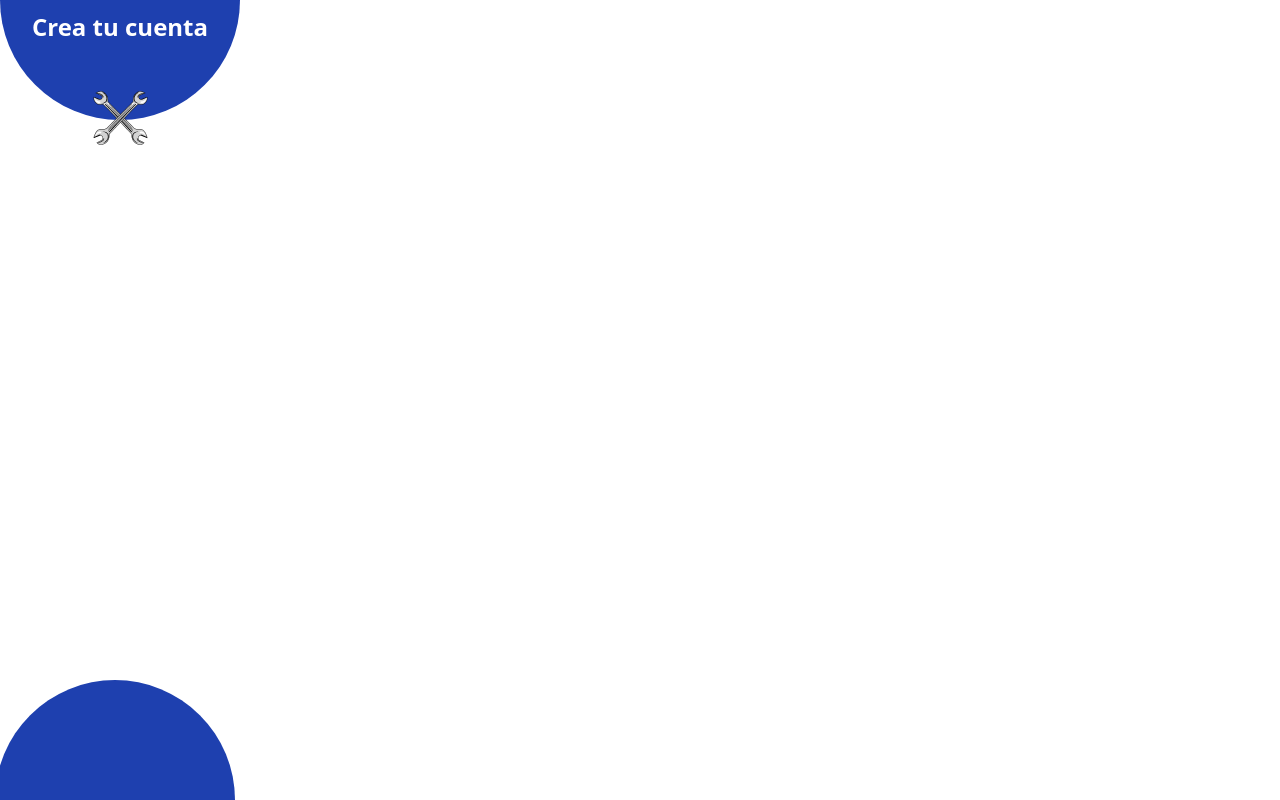
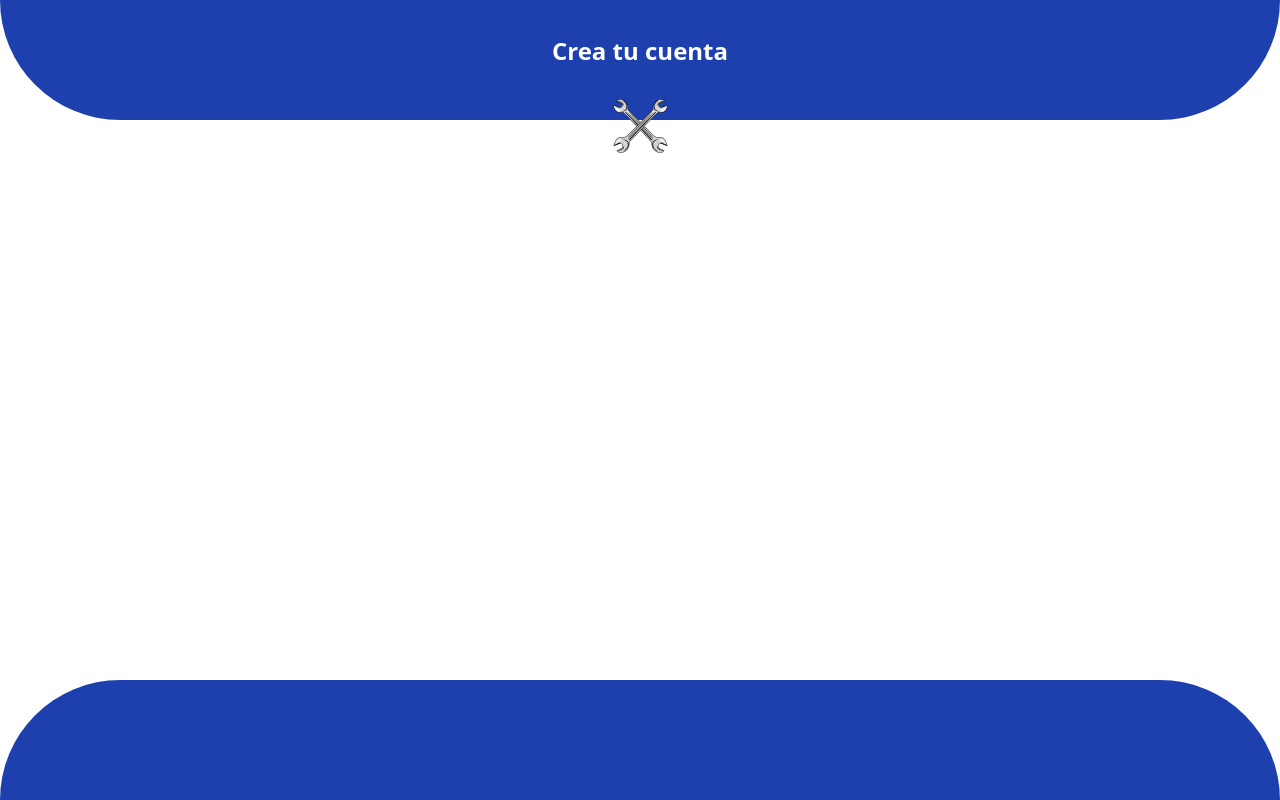
Before and after one commit to Karen-Hoil/taller_react, a React (Create React App) app: page / in a window 1280 px wide. Built offline with nearby package versions, Linux system fonts and the light colour scheme.

Commit message:
aletere navbar y footer

```diff
--- a/package.json
+++ b/package.json
@@ -6,6 +6,7 @@
         "@testing-library/jest-dom": "^5.17.0",
         "@testing-library/react": "^13.4.0",
         "@testing-library/user-event": "^13.5.0",
+        "bootstrap": "^5.3.2",
         "react": "^18.2.0",
         "react-dom": "^18.2.0",
         "react-router-dom": "^6.21.3",
--- a/src/components/Footer.jsx
+++ b/src/components/Footer.jsx
@@ -4,13 +4,10 @@ export default function Footer() {
   return (
     <>
       <div
-        className="fixed bottom-0 left-0 bg-blue-800 w-60 h-60 rounded-full mx-auto"
+        className="fixed bottom-44 bg-blue-800 w-screen h-60 rounded-full"
         style={{
           position: "fixed",
-          bottom: "-120px",
-          left: "9%",
-          transform: "translateX(-50%)",
-          overflow: "visible",
+          bottom: "-120px"
         }}
       ></div>
     </>
--- a/src/components/Navbar.jsx
+++ b/src/components/Navbar.jsx
@@ -4,22 +4,19 @@ export default function Navbar(propiedades) {
   return (
     <>
       <div
-        className="w-60 h-60 rounded-full bg-blue-800 flex flex-col items-center justify-center"
+        className="w-screen h-60 rounded-full bg-blue-800 flex flex-col items-center justify-center fixed z-10 overflow-visible"
         style={{
           position: "fixed",
-          top: "-120px",
-          left: "0%",
-          transfrm: "translateX(-50%)",
-          overflow: "visible",
+          top: "-120px"
         }}
       >
-        <h1 className="text-2xl text-white mt-40">
+        <h1 className="text-2xl text-white mt-48">
           <b>{propiedades.titulo}</b>
         </h1>
         <img
           src={propiedades.imagen}
           alt="Logo de herramienta"
-          style={{ marginTop: "44px" }}
+          style={{ marginTop: "20px" }}
         />
       </div>
     </>
--- /dev/null
+++ b/src/components/TableWorks.jsx
@@ -0,0 +1,8 @@
+import React from "react";
+
+export default function TableWorks(propiedades) {
+  return (
+    <div className="">
+    </div>
+  );
+}
--- a/src/index.js
+++ b/src/index.js
@@ -1,6 +1,7 @@
 import React from 'react';
 import ReactDOM from 'react-dom/client';
 import './index.css';
+import 'bootstrap/dist/css/bootstrap.min.css';
 import App from './App';
 import reportWebVitals from './reportWebVitals';
 
--- a/src/page/login.js
+++ b/src/page/login.js
@@ -1,15 +1,15 @@
 import React from "react";
 import Navbar from "../components/Navbar";
 import Logo from "../img/icono_herramienta.png";
-import Footer from "../components/Footer"
+import Footer from "../components/Footer";
+import TableWokrs from "../components/TableWorks";
 
 function Login() {
   return (
     <>
-      <Navbar
-      titulo="Crea tu cuenta"
-      imagen={Logo} />
-      <Footer/>
+      <Navbar titulo="Crea tu cuenta" imagen={Logo} />
+      <TableWokrs/>
+      <Footer />
     </>
   );
 }
```
Also changed, not shown: 1 other file (tests, documents, lock files or other folders). Lines whose indentation alone changed are shown as unchanged.
